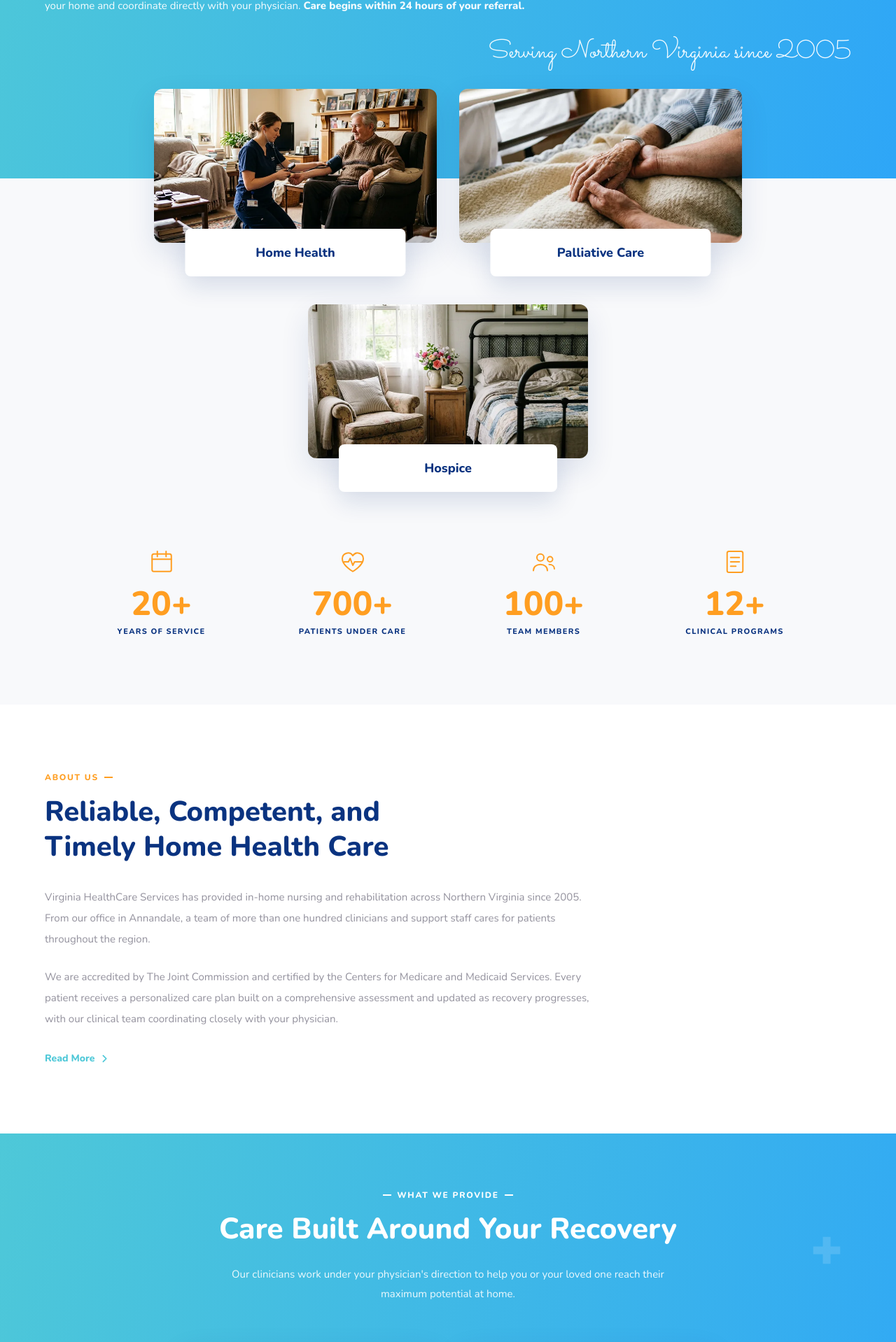
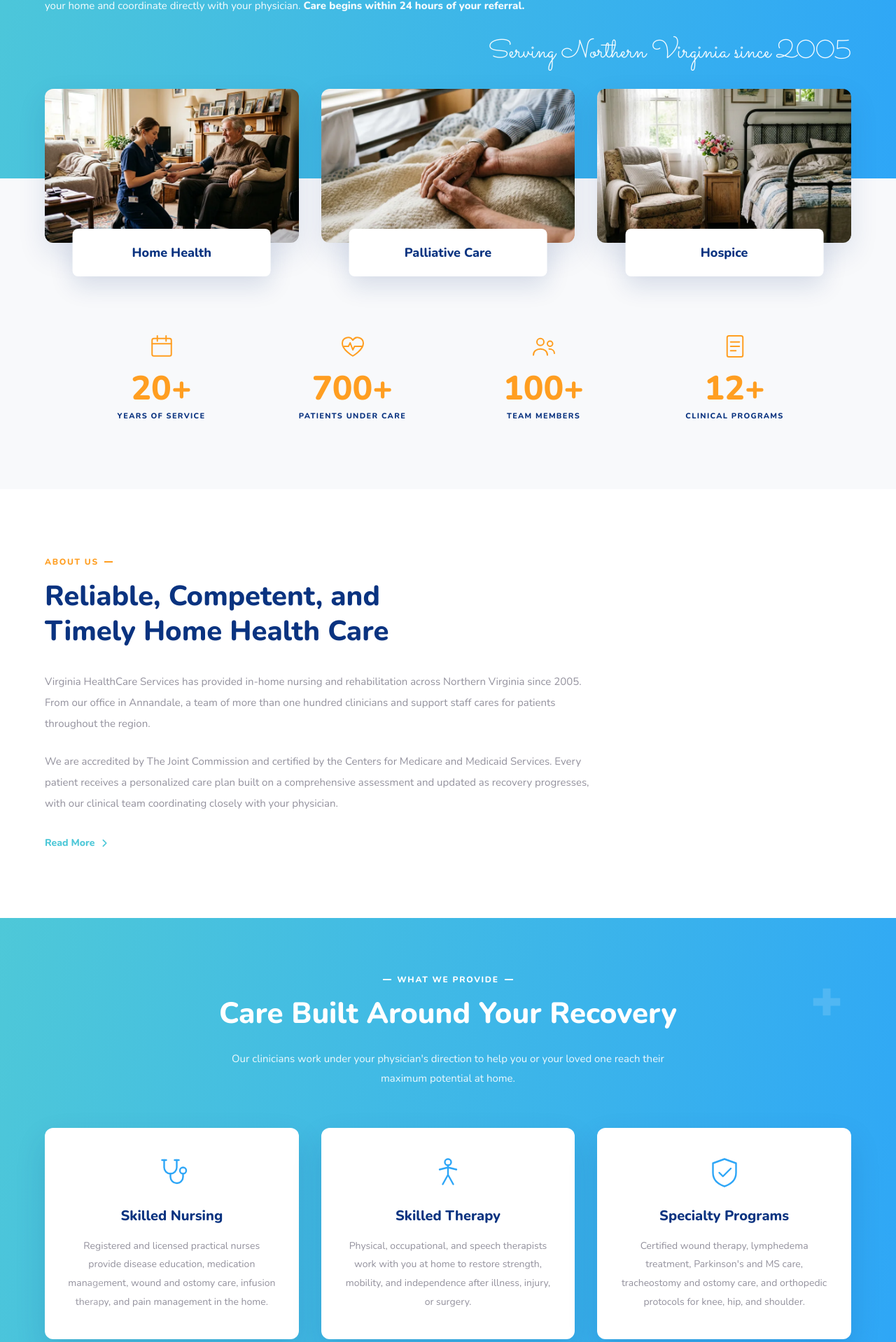
Before and after one commit to varhealthservices-svg/vahealthservices, a Next.js app: page /family-doctor in a window 1280 px wide. Shown: the part 934-2852 px from the top of the page at 70% size. Built offline with nearby package versions, Linux system fonts and the light colour scheme.

Commit message:
Update page.tsx

```diff
--- a/app/family-doctor/page.tsx
+++ b/app/family-doctor/page.tsx
@@ -492,6 +492,7 @@
               width={791}
               height={153}
               priority
+              unoptimized
               className="h-9 md:h-11 w-auto"
             />
           </a>
@@ -621,14 +622,10 @@
       {/* ---------------------------------------------------------------- */}
       <section className="bg-[#f8f9fb] pb-24">
         <div className="mx-auto max-w-[1200px] px-6 -mt-32">
-          <div className="grid md:grid-cols-2 gap-8 max-w-[840px] mx-auto">
-            {CARE_LINES.slice(0, 2).map((card) => (
+          <div className="grid sm:grid-cols-2 lg:grid-cols-3 gap-8">
+            {CARE_LINES.map((card) => (
               <CareLineCard key={card.title} {...card} />
             ))}
-          </div>
-
-          <div className="mt-10 max-w-[400px] mx-auto">
-            <CareLineCard {...CARE_LINES[2]} />
           </div>
         </div>
 
@@ -715,14 +712,10 @@
             or your loved one reach their maximum potential at home.
           </p>
 
-          <div className="mt-14 grid md:grid-cols-2 gap-8 max-w-[760px] mx-auto">
-            {SERVICE_CARDS.slice(0, 2).map((card) => (
+          <div className="mt-14 grid sm:grid-cols-2 lg:grid-cols-3 gap-8 text-left">
+            {SERVICE_CARDS.map((card) => (
               <ServiceCard key={card.title} {...card} />
             ))}
-          </div>
-
-          <div className="mt-8 max-w-[364px] mx-auto">
-            <ServiceCard {...SERVICE_CARDS[2]} />
           </div>
         </div>
       </section>
@@ -1090,7 +1083,7 @@
   Icon: ({ color }: { color: string }) => React.JSX.Element;
 }) {
   return (
-    <div className="rounded-xl bg-white px-8 py-10 text-center shadow-[0_18px_44px_rgba(16,49,120,0.14)]">
+    <div className="h-full rounded-xl bg-white px-8 py-10 text-center shadow-[0_18px_44px_rgba(16,49,120,0.14)]">
       <div className="flex justify-center">
         <Icon color={BLUE} />
       </div>
```
